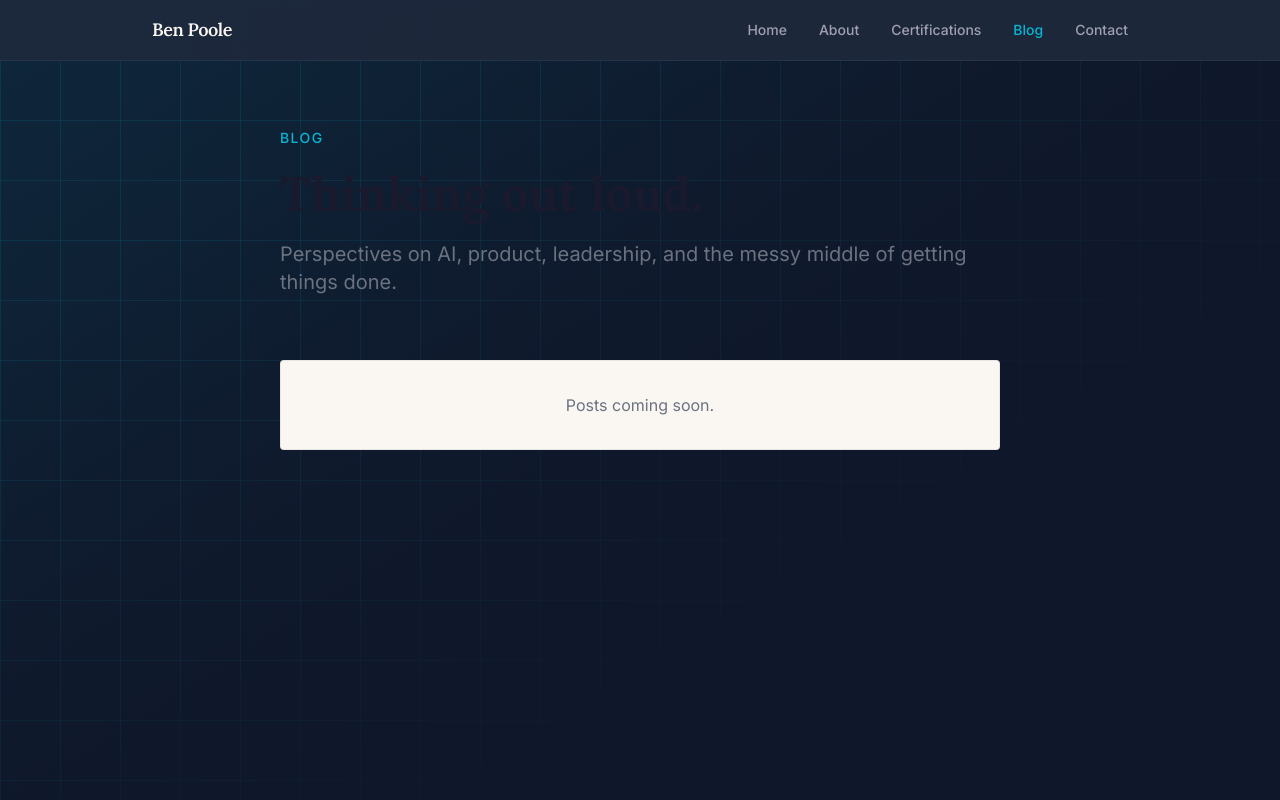
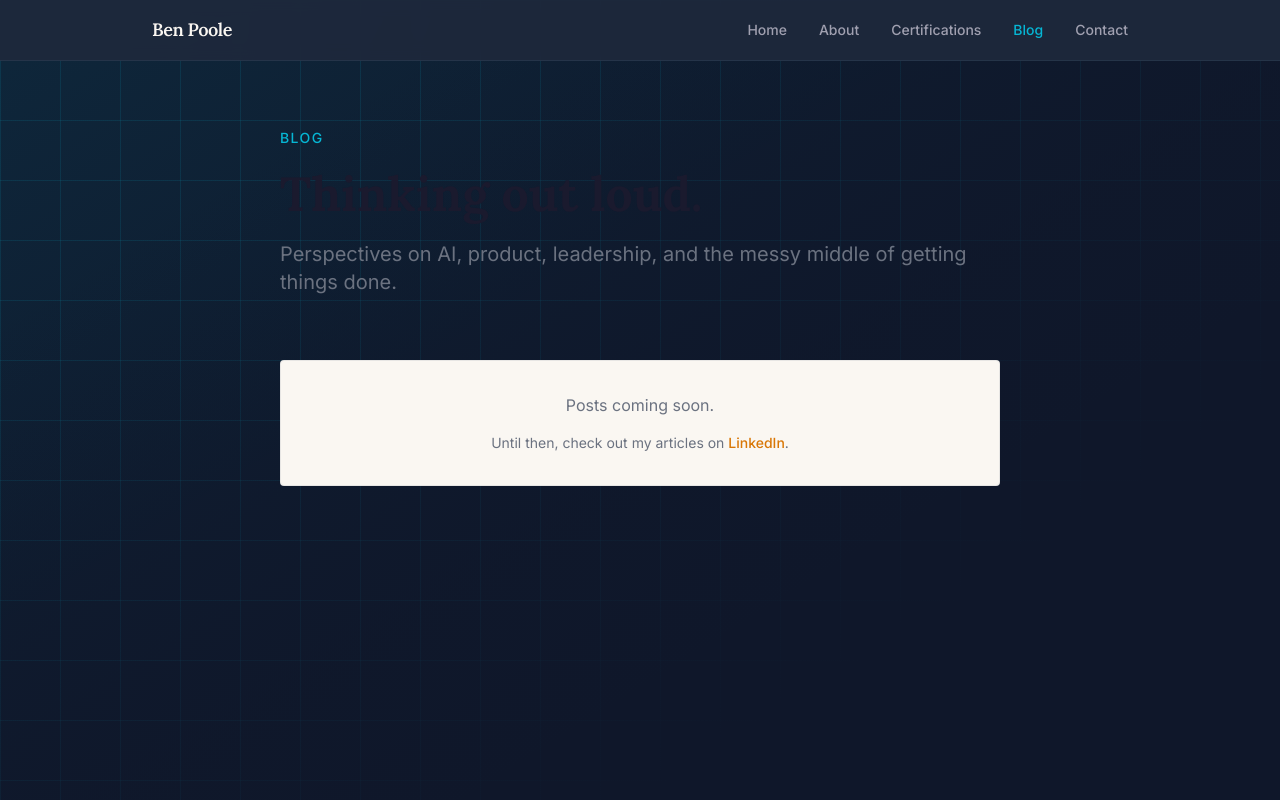
Before and after one commit to stratkit/benpoole, a Next.js app: page /blog in a window 1280 px wide. Shown: the top 800 px of the page. Built offline with nearby package versions, Linux system fonts and the light colour scheme.

Commit message:
updated email address to outlook, also added note to check LinkedIn articles since blog is unfinished.

```diff
--- a/src/app/blog/page.tsx
+++ b/src/app/blog/page.tsx
@@ -17,6 +17,18 @@ export default function Blog() {
         </p>
         <div className="bg-[#faf7f2] border border-[#3b4f6b]/10 rounded p-8 text-center">
           <p className="text-[#6b7280]">Posts coming soon.</p>
+          <p className="text-[#6b7280] mt-4 text-sm">
+            Until then, check out my articles on{" "}
+            <a
+              href="https://linkedin.com/in/benpoole"
+              target="_blank"
+              rel="noopener noreferrer"
+              className="text-[#d97706] hover:underline font-medium"
+            >
+              LinkedIn
+            </a>
+            .
+          </p>
         </div>
       </div>
     </div>
--- a/src/components/Footer.tsx
+++ b/src/components/Footer.tsx
@@ -15,7 +15,7 @@ export default function Footer() {
             LinkedIn
           </a>
           <a
-            href="mailto:ben@benpoole.me"
+            href="mailto:benpoole@outlook.com"
             className="text-sm text-[#6b7280] hover:text-[#06b6d4] transition-colors"
           >
             Email
```
